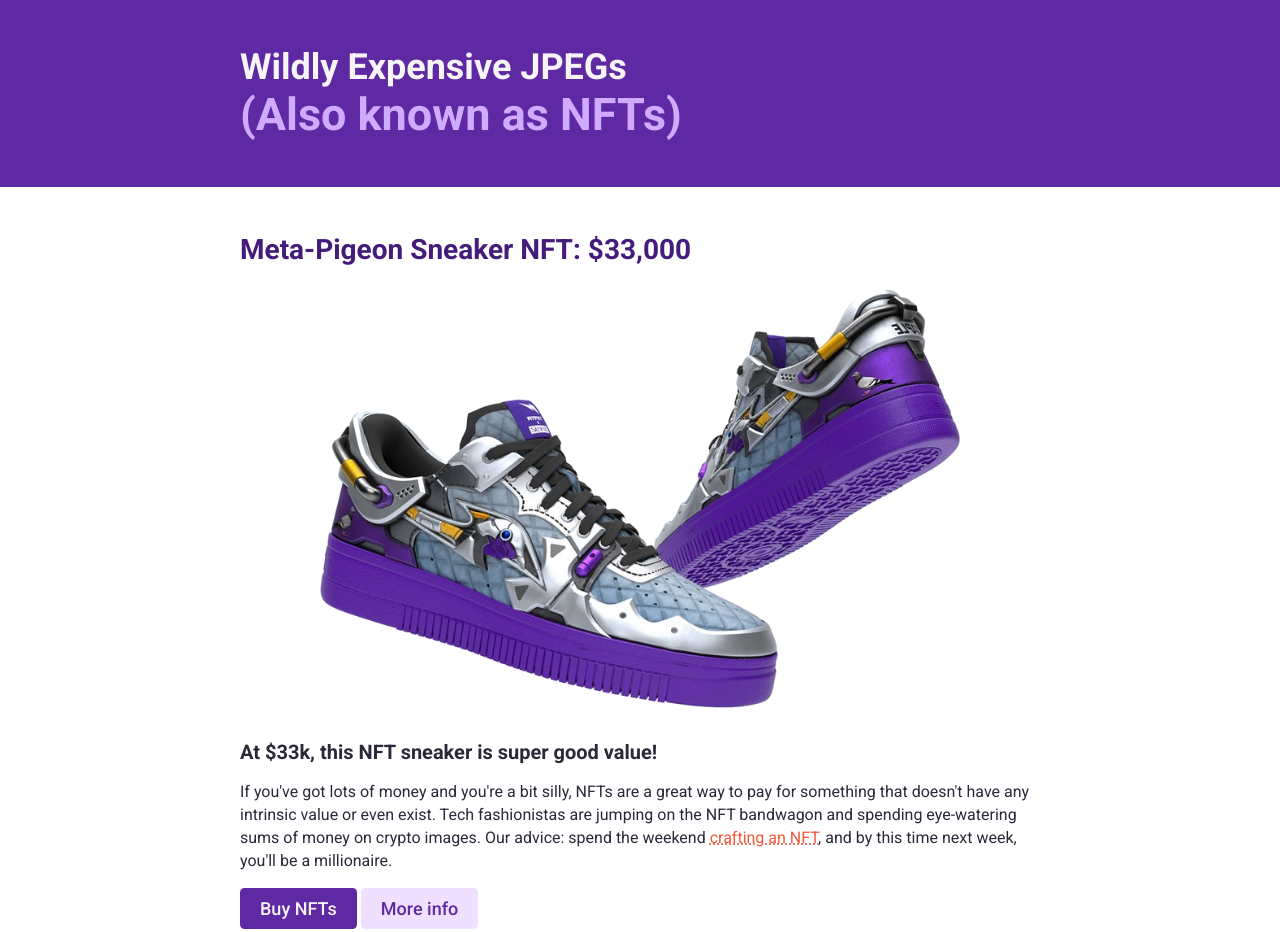
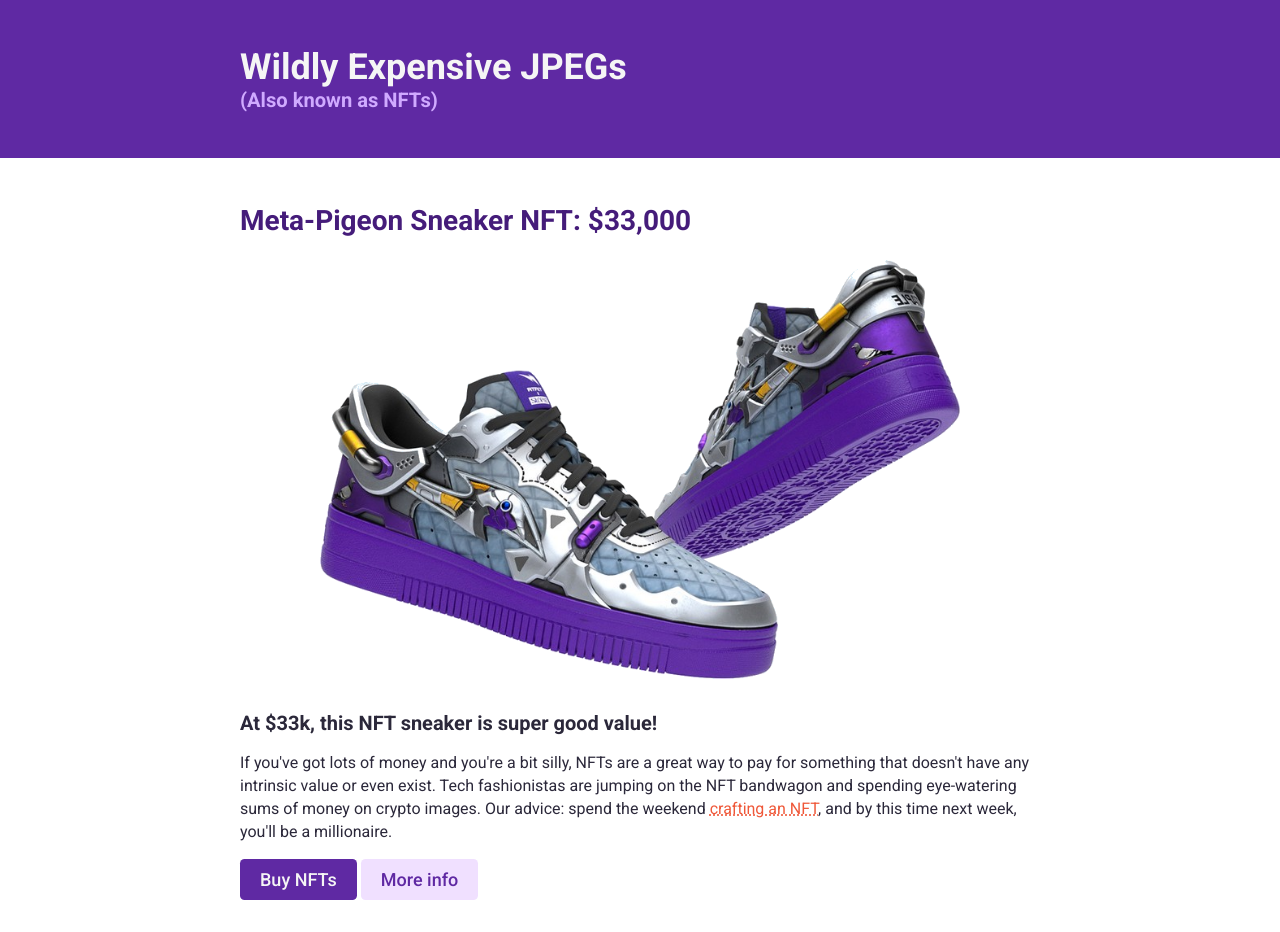
Before and after one commit to yMeeraki/NFT-site, a website built with Vite: page index.html in a window 1280 px wide. Shown: the top 932 px of the page. Built offline with nearby package versions, Linux system fonts and the light colour scheme.

Commit message:
fix: update subheading font-size for improved readability

```diff
--- a/index.css
+++ b/index.css
@@ -32,7 +32,7 @@ p {
 
 .subheading {
   display: block;
-  font-size: 1.25em;
+  font-size: .56em;
   color: #d0aaff;
 }
 
```
